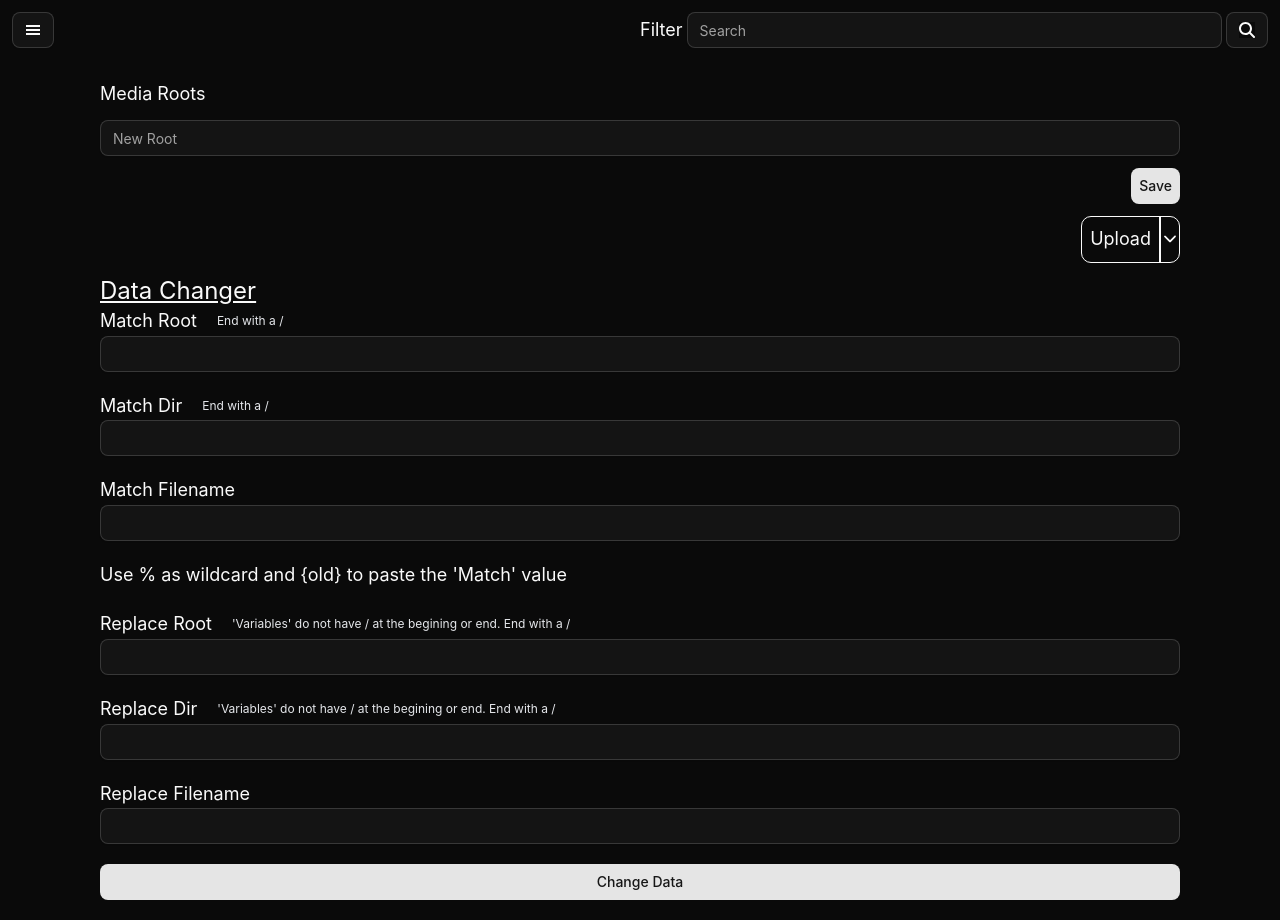
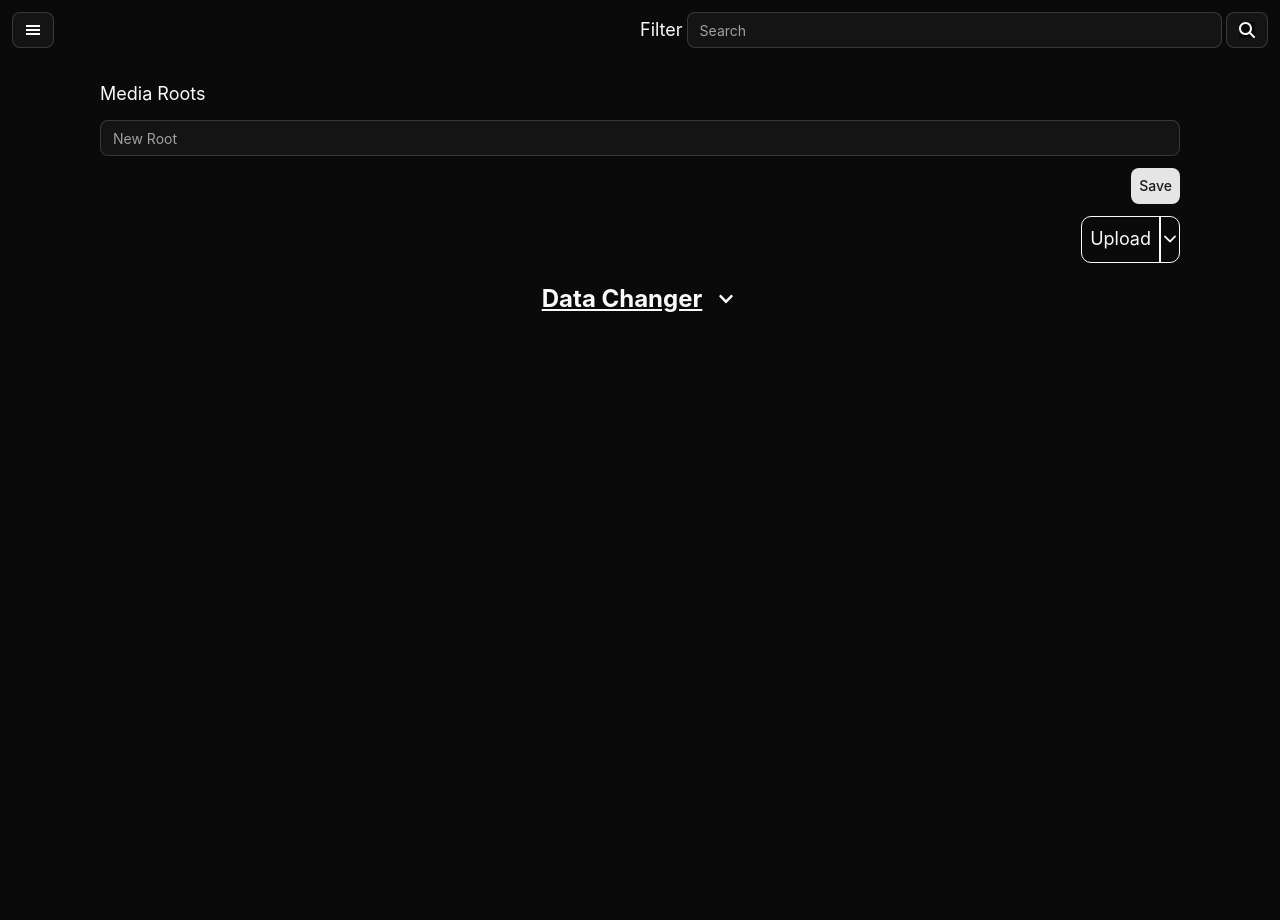
Before and after one commit to CasterraDev/Media-Viewer, a Next.js app: page /settings in a window 1280 px wide. After the commit the page ends 800 px from the top, so only its background shows below. Built offline with nearby package versions, Linux system fonts and the light colour scheme.

Commit message:
DataChanger now as a drawer

```diff
--- a/src/components/DataChanger.tsx
+++ b/src/components/DataChanger.tsx
@@ -8,8 +8,9 @@ import { Button } from "./ui/button";
 
 export default function DataChanger({
     className,
+    withoutHeader = false,
     ...props
-}: React.ComponentProps<"div">) {
+}: React.ComponentProps<"div"> & { withoutHeader?: boolean }) {
 
     async function submit(e: FormEvent<HTMLFormElement>) {
         e.preventDefault();
@@ -21,7 +22,9 @@ export default function DataChanger({
     return (
         <div {...props}
             className={cn(className, "w-full h-full")}>
-            <h1 className="text-2xl underline">Data Changer</h1>
+            {!withoutHeader &&
+                <h1 className="text-2xl font-bold underline">Data Changer</h1>
+            }
             <form className="flex flex-col gap-5" onSubmit={submit}>
                 <div className="flex flex-col">
                     <label htmlFor="mediaRoot" className="flex flex-row gap-5 items-center">Match Root<p className="text-center my-auto text-xs text-gray-200">End with a /</p></label>
--- a/src/components/Settings.tsx
+++ b/src/components/Settings.tsx
@@ -4,12 +4,14 @@ import { Button } from "@/components/ui/button"
 import { Input } from "@/components/ui/input"
 import useUserPrefs from "@/hooks/useUserPrefs"
 import { XIcon } from "lucide-react";
+import { FaChevronUp, FaChevronDown } from "react-icons/fa";
 import { FormEvent, useEffect, useRef, useState } from "react";
 import UploadBtn from "./UploadBtn";
 import DataChanger from "./DataChanger";
 
 export default function Settings() {
     const [roots, setRoots] = useState<string[]>([])
+    const [dataChangerOpen, setDataChangerOpen] = useState<boolean>(false)
     const { userPrefs: settings, updateUserPrefs: setSettings } = useUserPrefs("settings");
     const newRootRef = useRef<HTMLInputElement>(null)
 
@@ -21,22 +23,22 @@ export default function Settings() {
         for (const pair of formData.entries()) {
             console.log(pair[0], pair[1]);
             const st = pair[1].toString()
-            if (pair[0].toString().includes("root") && st !== ""){
+            if (pair[0].toString().includes("root") && st !== "") {
                 newRoots.push(st)
             }
         }
-        setSettings({mediaRoots: newRoots})
+        setSettings({ mediaRoots: newRoots })
     }
 
-    function remove(i: number){
+    function remove(i: number) {
         let r = roots;
         r.splice(i, 1);
-        setSettings({mediaRoots: r});
+        setSettings({ mediaRoots: r });
     }
 
     useEffect(() => {
         setRoots(settings.mediaRoots);
-        if (newRootRef.current){
+        if (newRootRef.current) {
             newRootRef.current.value = "";
         }
     }, [settings])
@@ -47,7 +49,7 @@ export default function Settings() {
                 <label className="text-lg">Media Roots</label>
                 {roots.map((r: string, i: number) => (
                     <div className="flex flex-row gap-3" key={i}>
-                        <Input placeholder={r} defaultValue={r} name={`root-${i}`}/>
+                        <Input placeholder={r} defaultValue={r} name={`root-${i}`} />
                         <Button type="button" className="cursor-pointer" onClick={() => remove(i)}><XIcon /></Button>
                     </div>
                 ))}
@@ -56,10 +58,18 @@ export default function Settings() {
             </form>
 
             <div className="w-fit h-auto ml-auto">
-                <UploadBtn roots={settings.mediaRoots}/>
+                <UploadBtn roots={settings.mediaRoots} />
             </div>
 
-            <DataChanger />
+            <div>
+                <button onClick={() => setDataChangerOpen(prev => !prev)}
+                    className="text-2xl font-bold underline w-full p-2 rounded-2xl hover:bg-foreground/20 flex flex-row justify-center items-center gap-3">
+                    Data Changer {dataChangerOpen ? <FaChevronUp className="p-1 my-auto"/> : <FaChevronDown className="p-1 my-auto"/>}
+                </button>
+                {dataChangerOpen &&
+                    <DataChanger withoutHeader={true} />
+                }
+            </div>
         </div>
     )
 }
```
